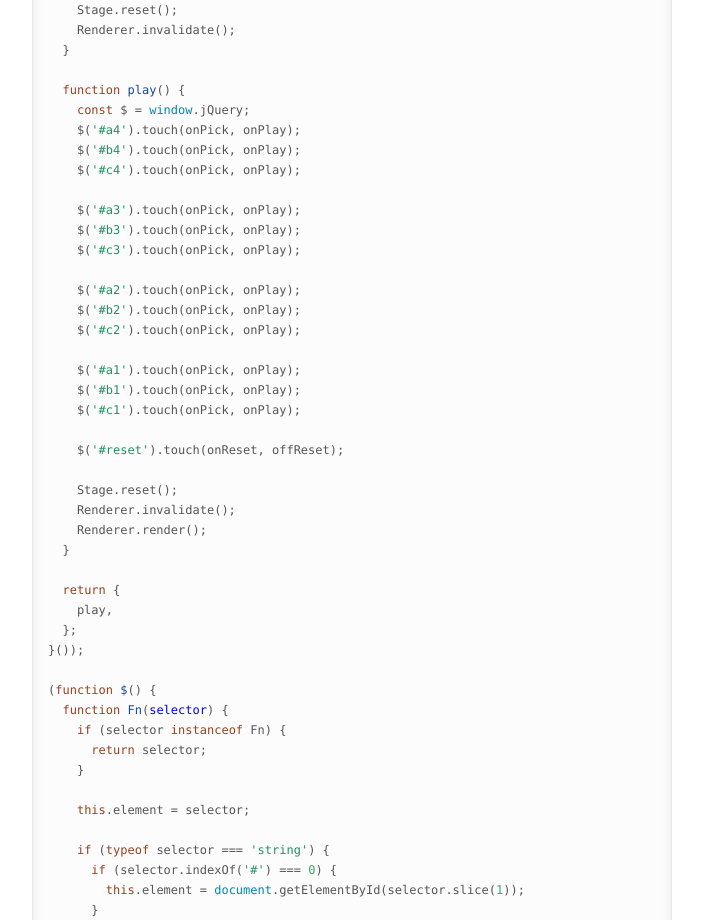
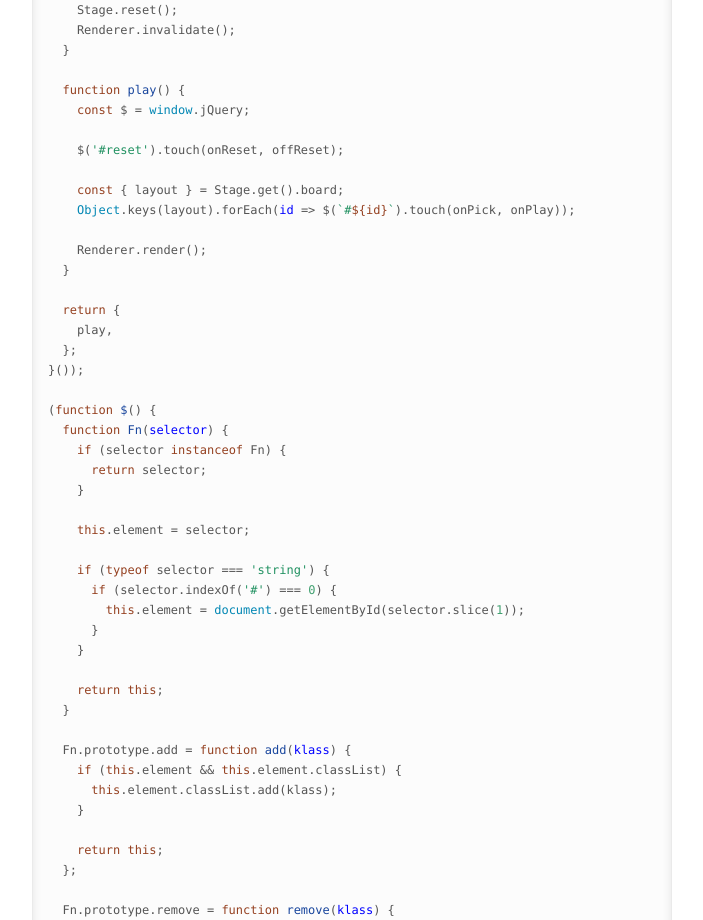
Before and after one commit to onefrankguy/nine-holes, a website: page docs/index.html in a window 1280 px wide. Shown: the part 10786-11706 px from the top of the page, without its empty margins (288-991 px from the left). Drawn offline with nearby package versions, Linux system fonts and the light colour scheme; a web font is replaced by a local one.

Commit message:
Bind touch handling to all the pieces and spaces.

```diff
--- a/docs/index.html
+++ b/docs/index.html
@@ -559,26 +559,12 @@ it can play our game against itself.</p>
 
   <span class="hljs-function"><span class="hljs-keyword">function</span> <span class="hljs-title">play</span>(<span class="hljs-params"></span>) </span>{
     <span class="hljs-keyword">const</span> $ = <span class="hljs-built_in">window</span>.jQuery;
-    $(<span class="hljs-string">'#a4'</span>).touch(onPick, onPlay);
-    $(<span class="hljs-string">'#b4'</span>).touch(onPick, onPlay);
-    $(<span class="hljs-string">'#c4'</span>).touch(onPick, onPlay);
-
-    $(<span class="hljs-string">'#a3'</span>).touch(onPick, onPlay);
-    $(<span class="hljs-string">'#b3'</span>).touch(onPick, onPlay);
-    $(<span class="hljs-string">'#c3'</span>).touch(onPick, onPlay);
-
-    $(<span class="hljs-string">'#a2'</span>).touch(onPick, onPlay);
-    $(<span class="hljs-string">'#b2'</span>).touch(onPick, onPlay);
-    $(<span class="hljs-string">'#c2'</span>).touch(onPick, onPlay);
-
-    $(<span class="hljs-string">'#a1'</span>).touch(onPick, onPlay);
-    $(<span class="hljs-string">'#b1'</span>).touch(onPick, onPlay);
-    $(<span class="hljs-string">'#c1'</span>).touch(onPick, onPlay);
 
     $(<span class="hljs-string">'#reset'</span>).touch(onReset, offReset);
 
-    Stage.reset();
-    Renderer.invalidate();
+    <span class="hljs-keyword">const</span> { layout } = Stage.get().board;
+    <span class="hljs-built_in">Object</span>.keys(layout).forEach(<span class="hljs-function"><span class="hljs-params">id</span> =&gt;</span> $(<span class="hljs-string">`#<span class="hljs-subst">${id}</span>`</span>).touch(onPick, onPlay));
+
     Renderer.render();
   }
 
```
Also changed, not shown: js/game.js (+3 -17 lines).
